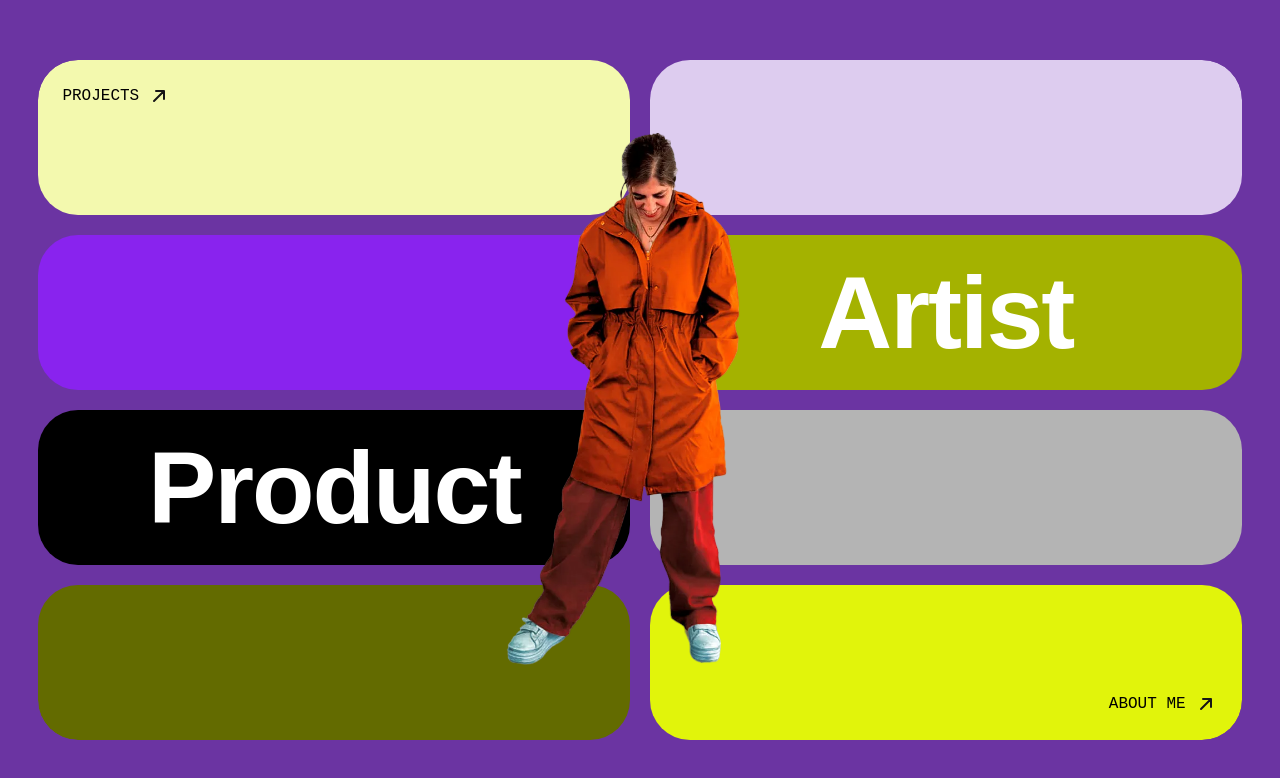
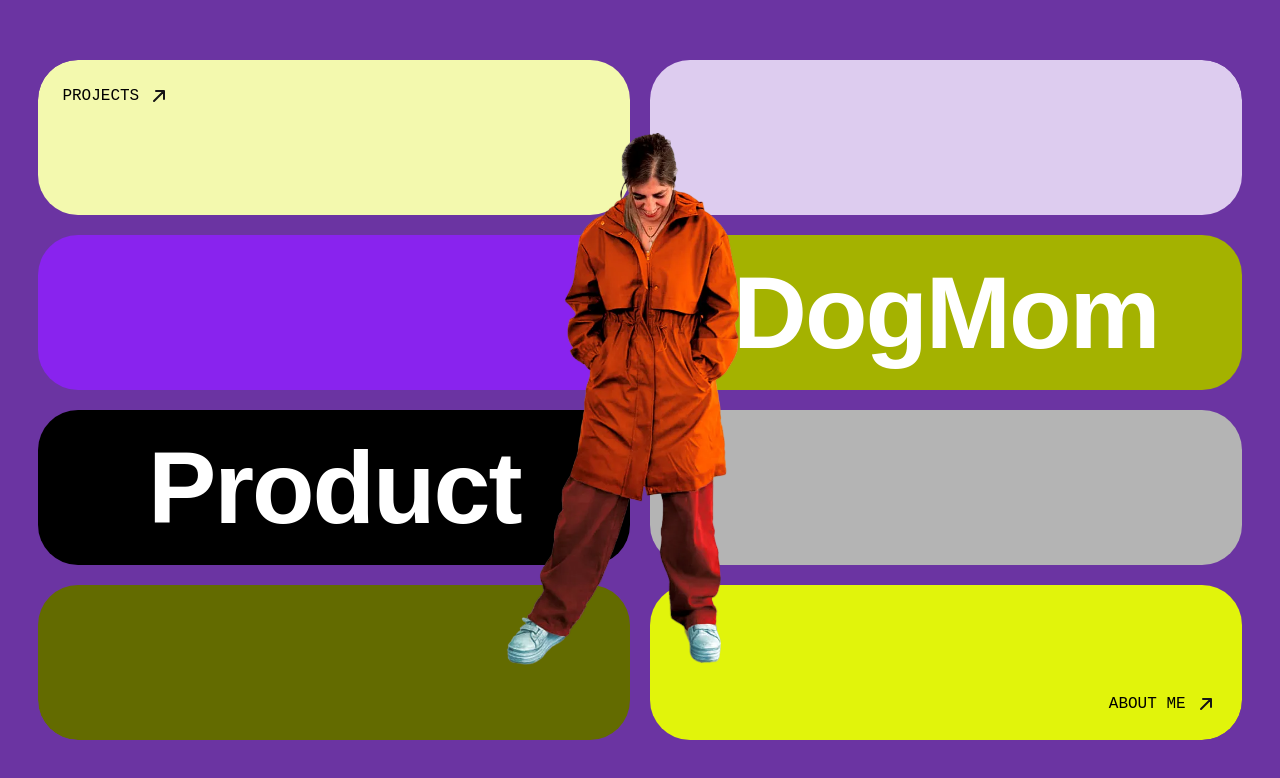
Before and after one commit to mamzlt88/portafolio, a React (Vite) app: page / in a window 1280 px wide. Shown: the top 778 px of the page. Built offline with nearby package versions, Linux system fonts and the light colour scheme.

Commit message:
feat(landing): rotating decrypted headline for Artist (Artist→DogMom→Dancer→Astrologer)

```diff
--- a/src/components/sections/Landing.tsx
+++ b/src/components/sections/Landing.tsx
@@ -53,14 +53,14 @@ export default function Landing({ onAbout, onProjects }: LandingProps) {
           {/* Empty cell (row 2, col 1) */}
           <div />
 
-          {/* Row 2, Col 2 (bg-[#a4b200]) — centered 'Artist' with Decrypted animation */}
+          {/* Row 2, Col 2 (bg-[#a4b200]) — rotating decrypted titles */}
           <div className="[grid-area:2_/_2] flex items-center justify-center relative z-10">
-            <DecryptedText
-              text="Artist"
+            <RotatingDecryptedText
+              words={["Artist", "DogMom", "Dancer", "Astrologer"]}
               className="pointer-events-none font-['Poppins',_sans-serif] font-semibold text-white leading-[0.95] text-[min(8vw,132px)] tracking-[-0.02em]"
-              duration={1.0}
-              delay={0.1}
-              iterationsPerChar={6}
+              displayMs={2000}
+              fadeMs={400}
+              startDelayMs={100}
             />
           </div>
 
```
